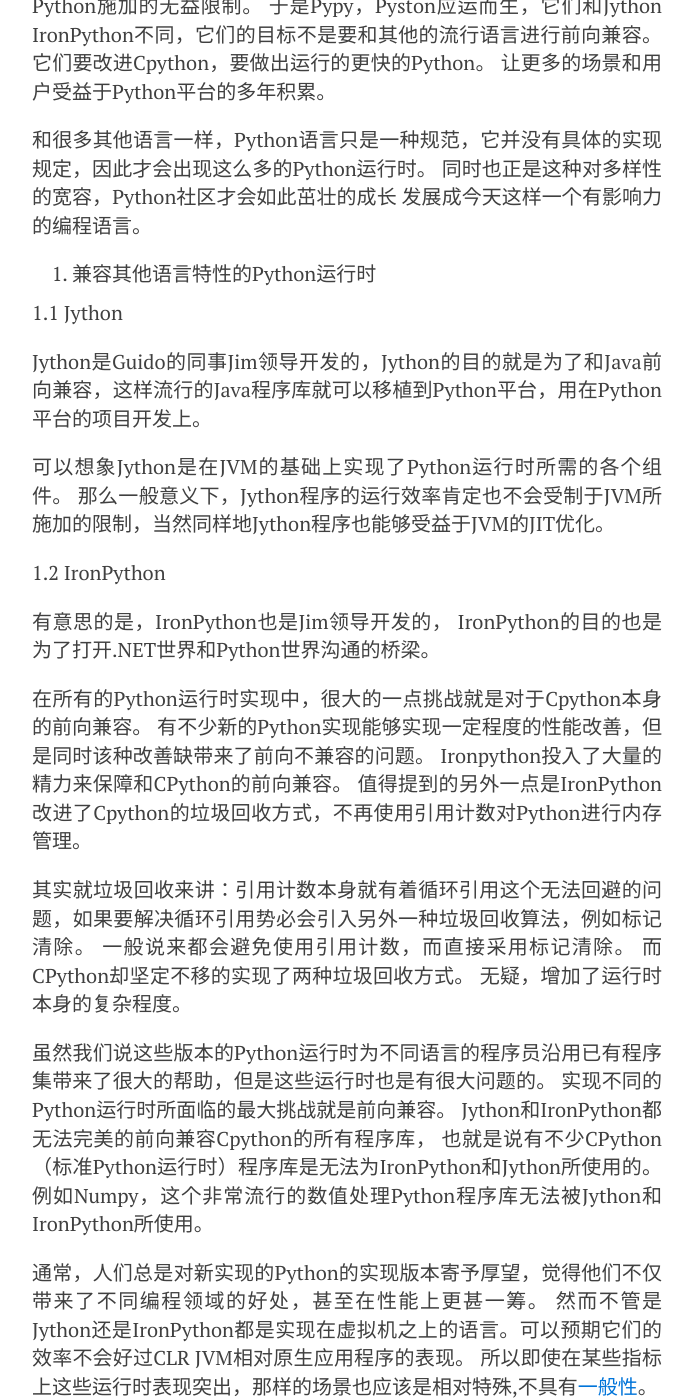
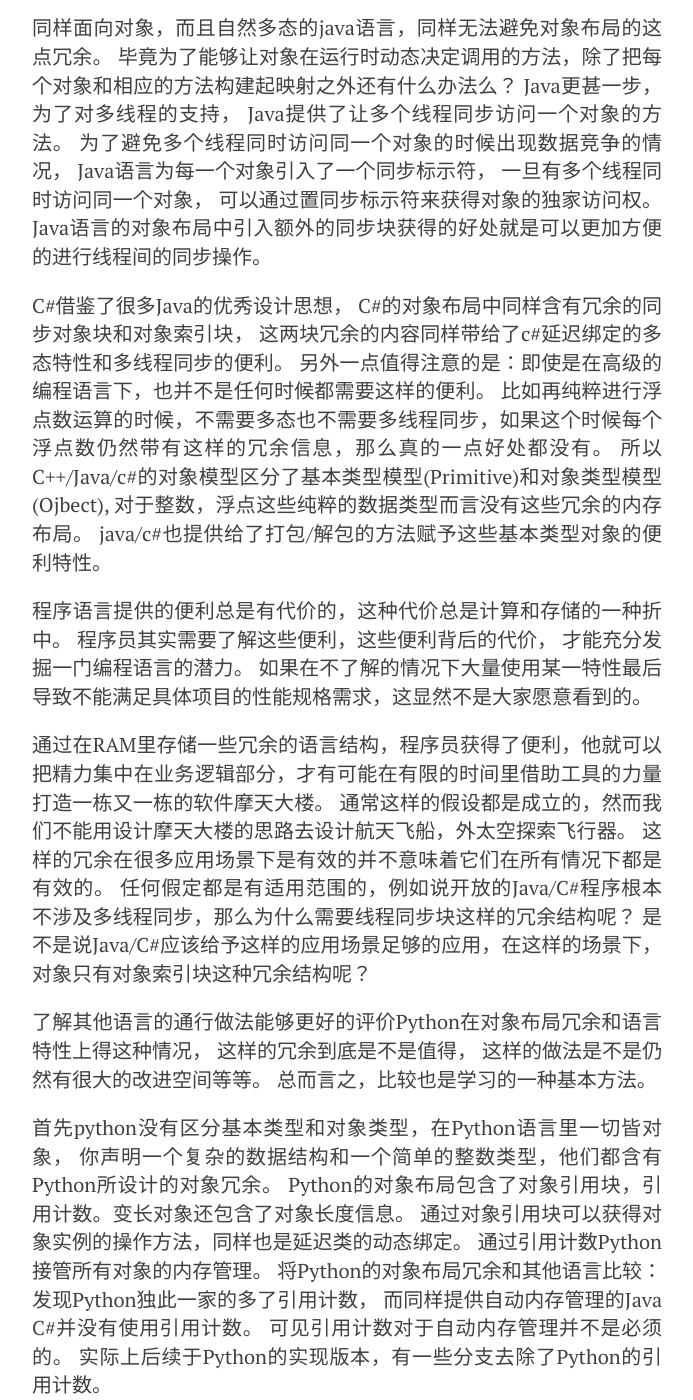
Before and after one commit to zinking/zinking.github.com, a Jekyll site: the page built from index.html, in a window 1280 px wide and 1400 px high, scrolled down 926 px. Shown: the whole window, without its empty margins (293-986 px from the left). Built offline with Jekyll 4.4.1, drawn with Linux system fonts in a browser that asks for light colours; Markdown is read by kramdown in place of the engine named in the settings; some of the changed text lies outside the part shown.

Commit message:
python object layout

```diff
--- a/_posts/2014-09-23-Chronme-DNS-Cache-Issue.markdown
+++ b/_posts/2014-09-23-Chronme-DNS-Cache-Issue.markdown
@@ -17,6 +17,7 @@
 3. Survey Chrome的相关机制。 [Chrome DNS prefetch][1]。 Chrome为了加快页面的加载速度，对URL解析进行了预取。 并且由于对本地DNS缓存数量有限， CHROME也对预取进行了缓存，并且通过一定的手段保证两个缓存间的一致性。 很显然这些合理的假设被流氓的ISP破坏了。
 
 4. WorkAround： 目的就是要刷新Chrome的Prefetch缓存， 四处寻找之后，在Chrome调试窗口里找到了 DisableCache 使用之后成功刷新缓存。 解决问题。
+
 ==
 
   [1]:http://www.chromium.org/developers/design-documents/dns-prefetching
--- /dev/null
+++ b/_posts/2014-10-04-python-object-memory-model.markdown
@@ -0,0 +1,25 @@
+---
+wordpress_id: 9
+layout: post
+title: Python object memory layout compared with other language
+wordpress_url: http://zinking.github.com/?p=9
+---
+在最纯粹，最贴近底层的c语言里，结构是不包含任何语言带来的冗余结构， 你定义的内容就是计算机最后会搬到RAM里进行利用的内容， 完美的一一对应。 可是我们并非就想事事亲力亲为， 也无法事事都亲力亲为。 如果建筑物的一砖一瓦都要坚持自己烧制，那么现代的建筑行业没有可能筑起摩天大楼。 于是在C的基础上，很多更高层次的语言工具被构建出来。 他们出于各种各样的目的，为对象最底层的内存布局添加一些字段。
+
+在c++里这种冗余被最大程度的抑制，程序员基本保持着对象布局和内存之间的一一对应。 有一些例外： c++的面向对象特性有一个重要的特点：多态。 多态本质上要求对象实例能够延迟绑定，在运行时根据对象的特定类型调用特定的方法。 为了给c++程序员提供这样的便利， 编译器必须给对象实例添加这样的信息，使得这些实例能够在运行时绑定到相应的方法。 于是对象内存布局的完美一一对应被打破， 每一个c++对象为了支持多态，会被编译器嵌入vptr来支持多态形式的表达。
+
+同样面向对象，而且自然多态的java语言，同样无法避免对象布局的这点冗余。 毕竟为了能够让对象在运行时动态决定调用的方法，除了把每个对象和相应的方法构建起映射之外还有什么办法么？ Java更甚一步， 为了对多线程的支持， Java提供了让多个线程同步访问一个对象的方法。 为了避免多个线程同时访问同一个对象的时候出现数据竞争的情况， Java语言为每一个对象引入了一个同步标示符， 一旦有多个线程同时访问同一个对象， 可以通过置同步标示符来获得对象的独家访问权。 Java语言的对象布局中引入额外的同步块获得的好处就是可以更加方便的进行线程间的同步操作。
+
+C#借鉴了很多Java的优秀设计思想， C#的对象布局中同样含有冗余的同步对象块和对象索引块， 这两块冗余的内容同样带给了c#延迟绑定的多态特性和多线程同步的便利。 另外一点值得注意的是：即使是在高级的编程语言下，也并不是任何时候都需要这样的便利。 比如再纯粹进行浮点数运算的时候，不需要多态也不需要多线程同步，如果这个时候每个浮点数仍然带有这样的冗余信息，那么真的一点好处都没有。 所以C++/Java/c#的对象模型区分了基本类型模型(Primitive)和对象类型模型(Ojbect), 对于整数，浮点这些纯粹的数据类型而言没有这些冗余的内存布局。 java/c#也提供给了打包/解包的方法赋予这些基本类型对象的便利特性。
+
+程序语言提供的便利总是有代价的，这种代价总是计算和存储的一种折中。 程序员其实需要了解这些便利，这些便利背后的代价， 才能充分发掘一门编程语言的潜力。 如果在不了解的情况下大量使用某一特性最后导致不能满足具体项目的性能规格需求，这显然不是大家愿意看到的。
+
+通过在RAM里存储一些冗余的语言结构，程序员获得了便利，他就可以把精力集中在业务逻辑部分，才有可能在有限的时间里借助工具的力量打造一栋又一栋的软件摩天大楼。 通常这样的假设都是成立的，然而我们不能用设计摩天大楼的思路去设计航天飞船，外太空探索飞行器。 这样的冗余在很多应用场景下是有效的并不意味着它们在所有情况下都是有效的。 任何假定都是有适用范围的，例如说开放的Java/C#程序根本不涉及多线程同步，那么为什么需要线程同步块这样的冗余结构呢？ 是不是说Java/C#应该给予这样的应用场景足够的应用，在这样的场景下，对象只有对象索引块这种冗余结构呢？
+
+了解其他语言的通行做法能够更好的评价Python在对象布局冗余和语言特性上得这种情况， 这样的冗余到底是不是值得， 这样的做法是不是仍然有很大的改进空间等等。 总而言之，比较也是学习的一种基本方法。
+
+首先python没有区分基本类型和对象类型，在Python语言里一切皆对象， 你声明一个复杂的数据结构和一个简单的整数类型，他们都含有Python所设计的对象冗余。 Python的对象布局包含了对象引用块，引用计数。变长对象还包含了对象长度信息。  通过对象引用块可以获得对象实例的操作方法，同样也是延迟类的动态绑定。 通过引用计数Python接管所有对象的内存管理。 将Python的对象布局冗余和其他语言比较： 发现Python独此一家的多了引用计数， 而同样提供自动内存管理的Java C#并没有使用引用计数。 可见引用计数对于自动内存管理并不是必须的。 实际上后续于Python的实现版本，有一些分支去除了Python的引用计数。
+
+==
+
+  [1]:http://www.chromium.org/developers/design-documents/dns-prefetching
```
